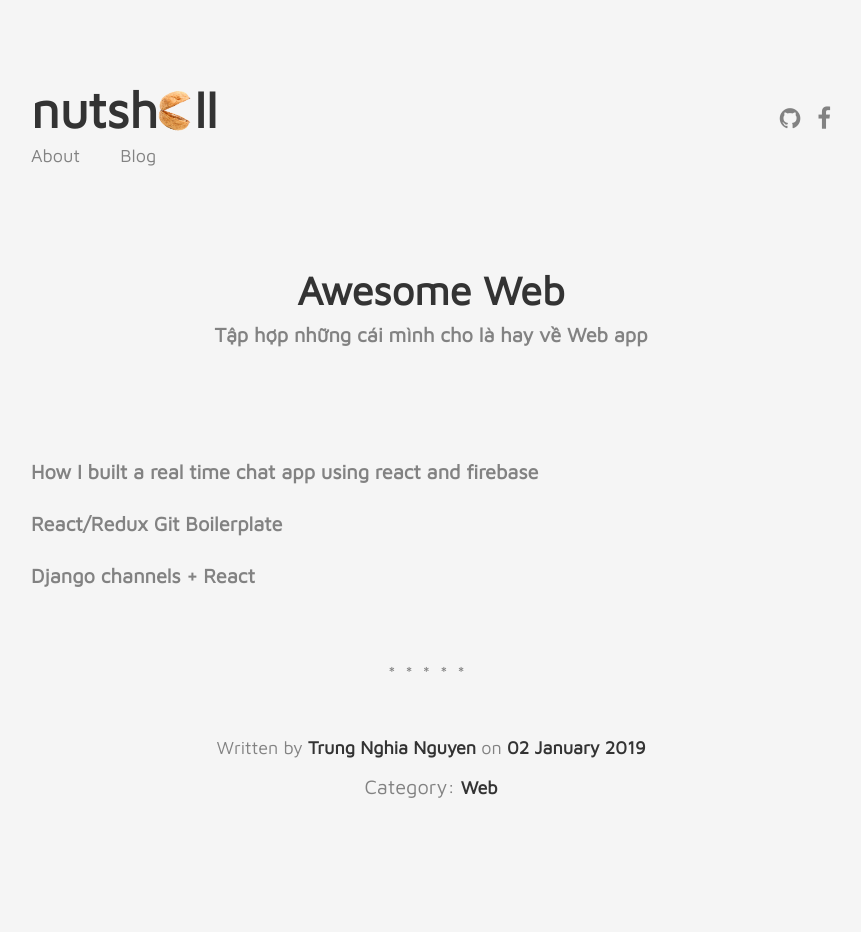
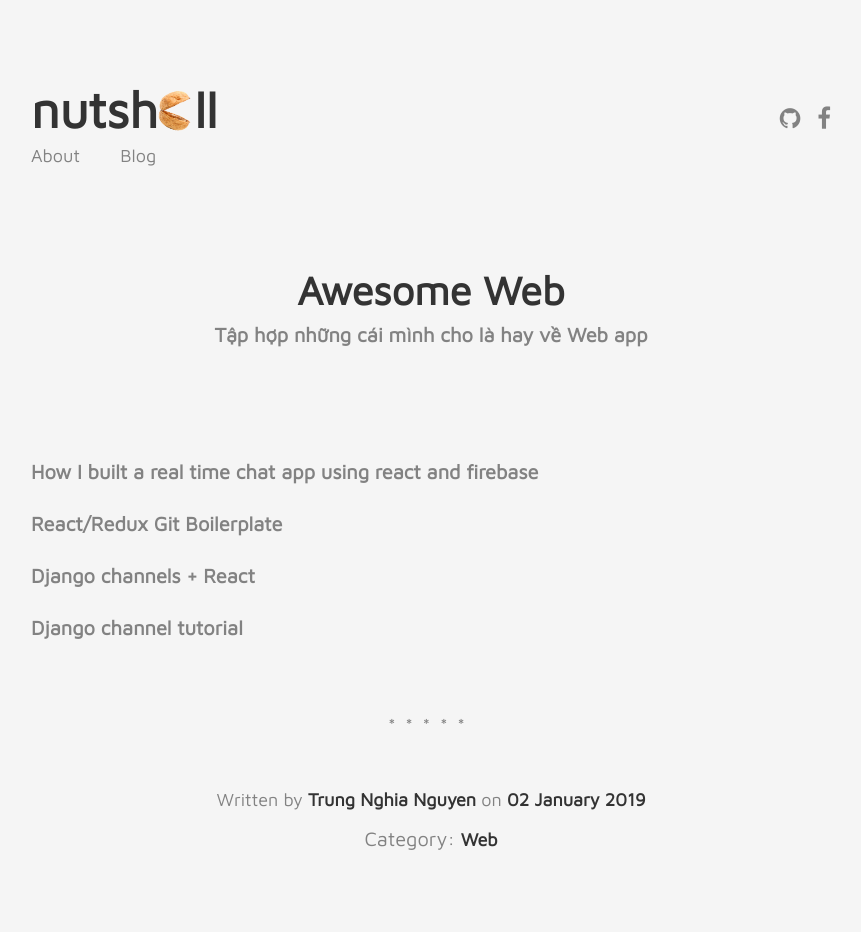
Before and after one commit to Lego1st/lego1st.github.io, a Jekyll site: the page built from _posts/2019-01-02-awesome-web.md, in a window 1280 px wide. Shown: the whole page, without its empty margins (209-1070 px from the left). Built offline with Jekyll 4.4.1, drawn with Linux system fonts in a browser that asks for light colours; before the commit the page ends 900 px from its top, so only the background shows below that.

Commit message:
Update awesome-web

```diff
--- a/_posts/2019-01-02-awesome-web.md
+++ b/_posts/2019-01-02-awesome-web.md
@@ -13,3 +13,5 @@ published: true
 [React/Redux Git Boilerplate](https://github.com/buckyroberts/React-Redux-Boilerplate)
 
 [Django channels + React](https://qiita.com/cortyuming/items/1caefa0245f4a874382b)
+
+[Django channel tutorial](https://channels.readthedocs.io/en/latest/tutorial/index.html)
```
